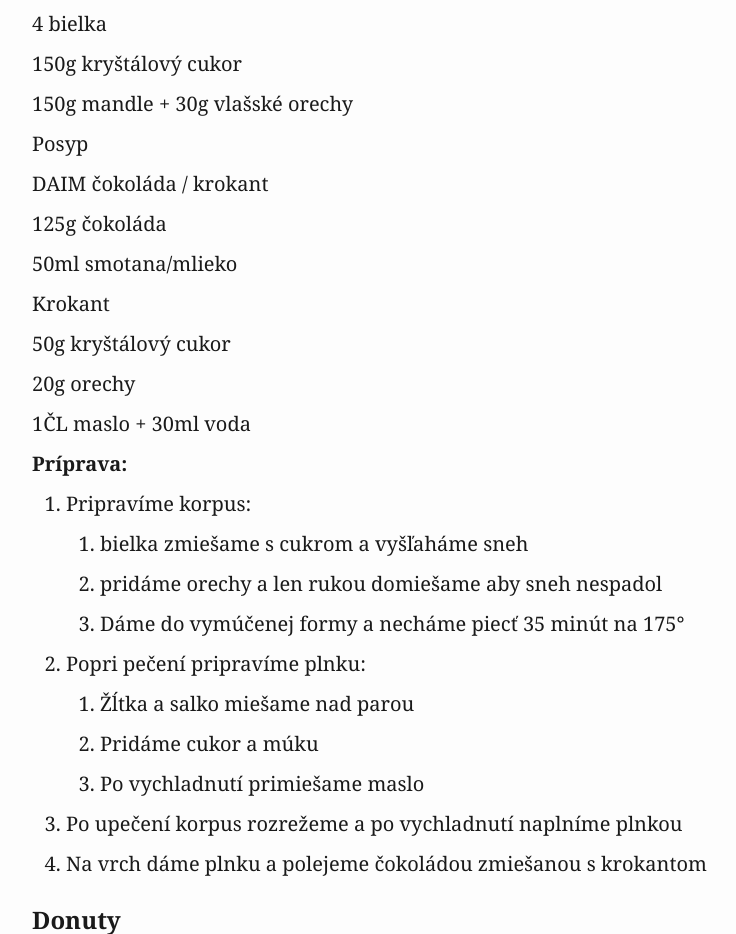
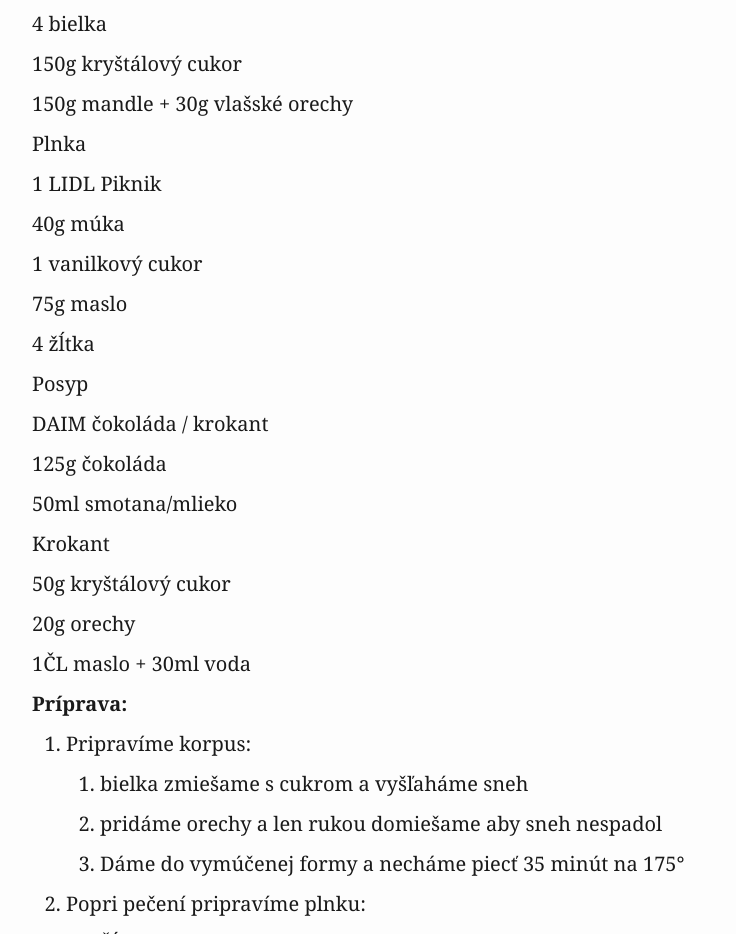
Before and after one commit to marcel3032/kucharka, a plain HTML site: page index.html in a window 1280 px wide. Shown: the part 4868-5802 px from the top of the page, without its empty margins (248-984 px from the left). Drawn offline with Linux system fonts and the light colour scheme.

Commit message:
Deploying to gh-pages from @ marcel3032/kucharka@4403ca337e88e673a7529923160227898e9c2167 🚀

```diff
--- a/index.html
+++ b/index.html
@@ -175,6 +175,12 @@
 <p>4 bielka</p>
 <p>150g kryštálový cukor</p>
 <p>150g mandle + 30g vlašské orechy</p>
+<p><span>Plnka</span></p>
+<p>1 LIDL Piknik</p>
+<p>40g múka</p>
+<p>1 vanilkový cukor</p>
+<p>75g maslo</p>
+<p>4 žĺtka</p>
 <p><span>Posyp</span></p>
 <p>DAIM čokoláda / krokant</p>
 <p>125g čokoláda</p>
```
Also changed, not shown: 3 other files.
